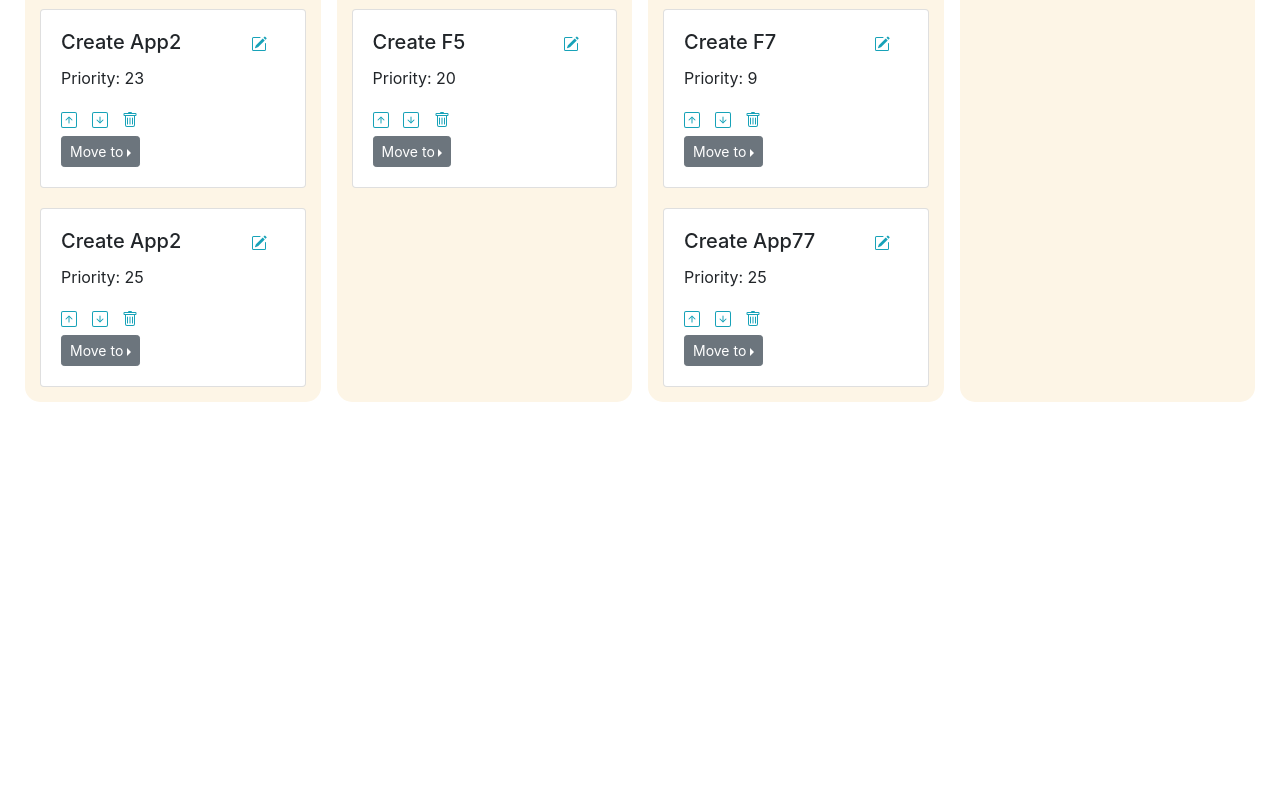
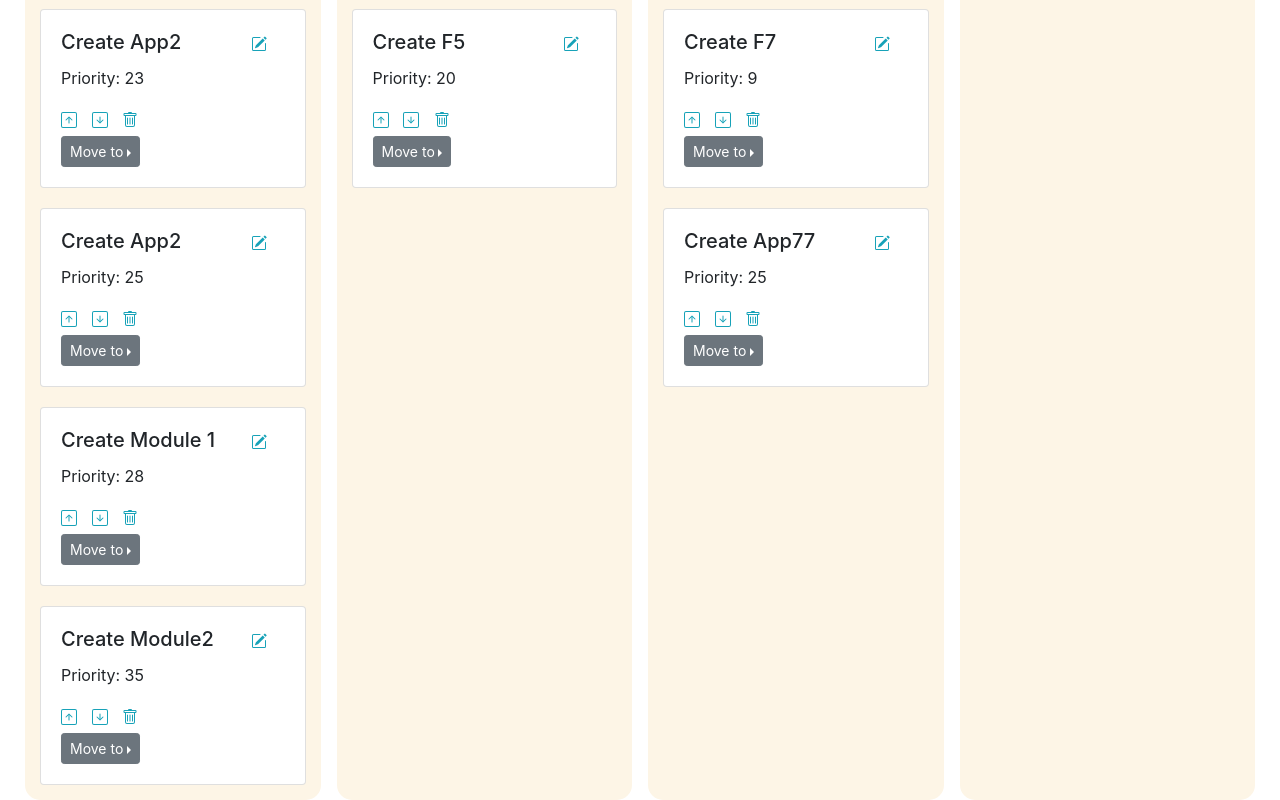
Before and after one commit to kochetovM/KanbanProject, a React (Create React App) app: page / in a window 1280 px wide. Shown: the part 361-1161 px from the top of the page. Before the commit the page ends 800 px from the top, so only its background shows below. Built offline with nearby package versions, Linux system fonts and the light colour scheme.

Commit message:
Components structure improved

```diff
--- a/src/App.js
+++ b/src/App.js
@@ -18,6 +18,16 @@ const todo_start = [
         id: 13,
         name: 'Create App2',
         priority: 25
+    },
+    {
+        id: 21,
+        name: 'Create Module 1',
+        priority: 28
+    },
+    {
+        id: 22,
+        name: 'Create Module2',
+        priority: 35
     }
 ];
 const progress_start = [
@@ -49,6 +59,7 @@ const review_start = [
         priority: 25
     }
 ];
+
 const done_start = [
     {
         id: 19,
```
